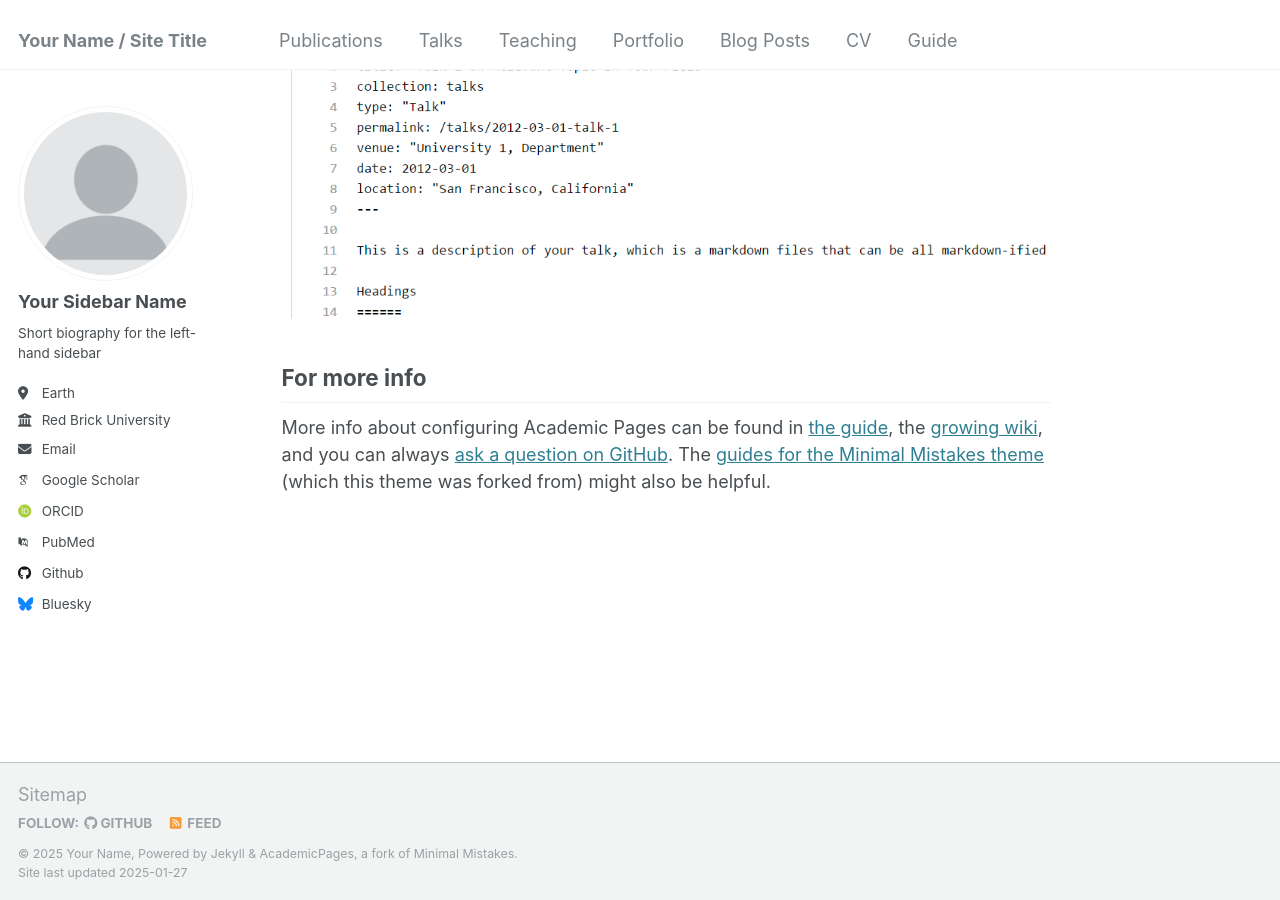
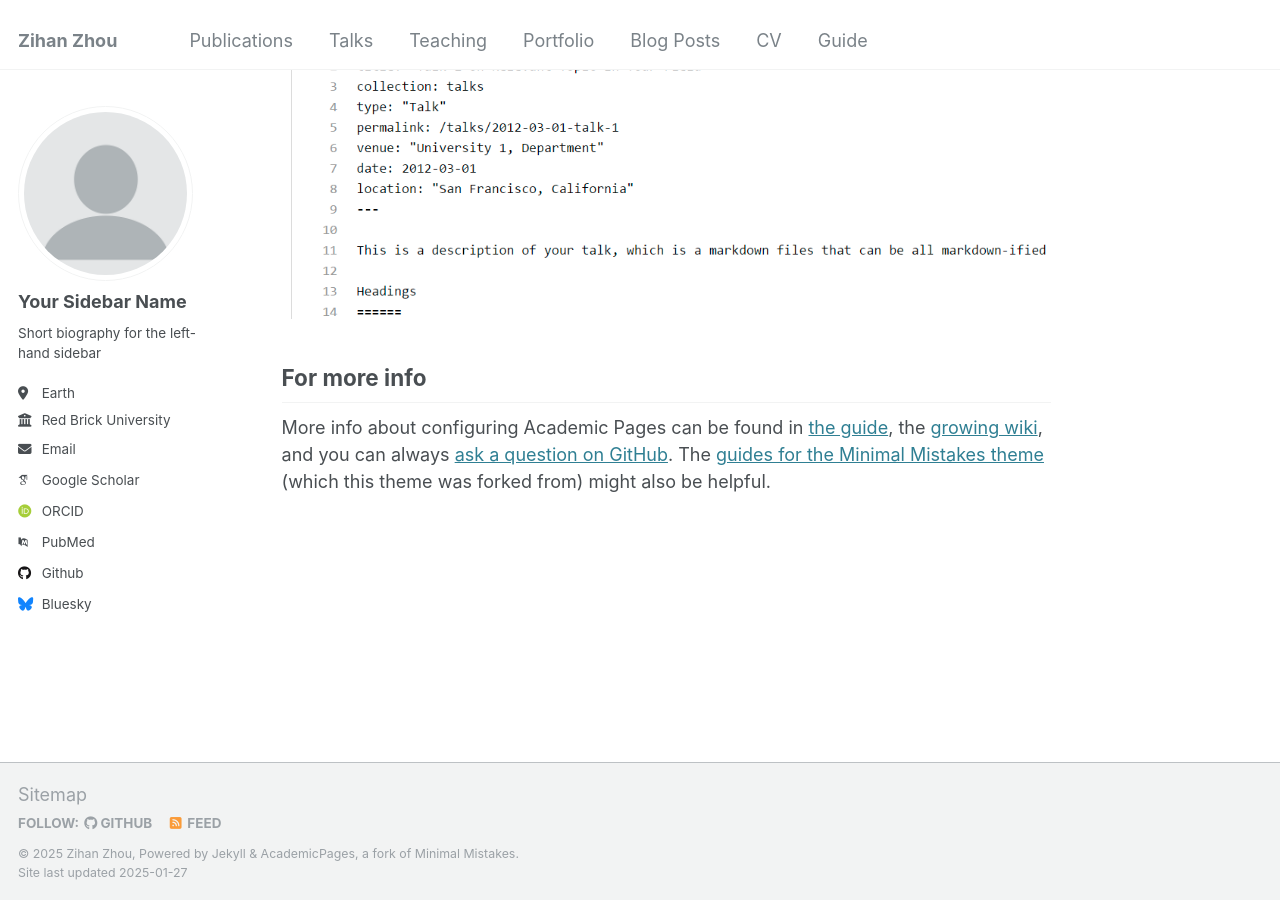
Before and after one commit to jsyczzh/jsyczzh.github.io, a Jekyll site: the page built from _pages/about.md, in a window 1280 px wide and 900 px high, scrolled down 2643 px. Built offline with Jekyll 4.4.1, drawn with Linux system fonts in a browser that asks for light colours; some web fonts are replaced.

Commit message:
Update _config.yml

```diff
--- a/_config.yml
+++ b/_config.yml
@@ -8,11 +8,11 @@
 
 # Basic Site Settings
 locale                   : "en-US"
-title                    : "Your Name / Site Title"
+title                    : "Zihan Zhou"
 title_separator          : "-"
-name                     : &name "Your Name"
-description              : &description "personal description"
-url                      : https://academicpages.github.io # the base hostname & protocol for your site e.g. "https://[your GitHub username].github.io"
+name                     : &name "Zihan Zhou"
+description              : &description "PhD student"
+url                      : https://jsyczzh.github.io # the base hostname & protocol for your site e.g. "https://[your GitHub username].github.io"
 baseurl                  : "" # the subpath of your site, e.g. "/blog"
 repository               : "academicpages/academicpages.github.io"
 
```
